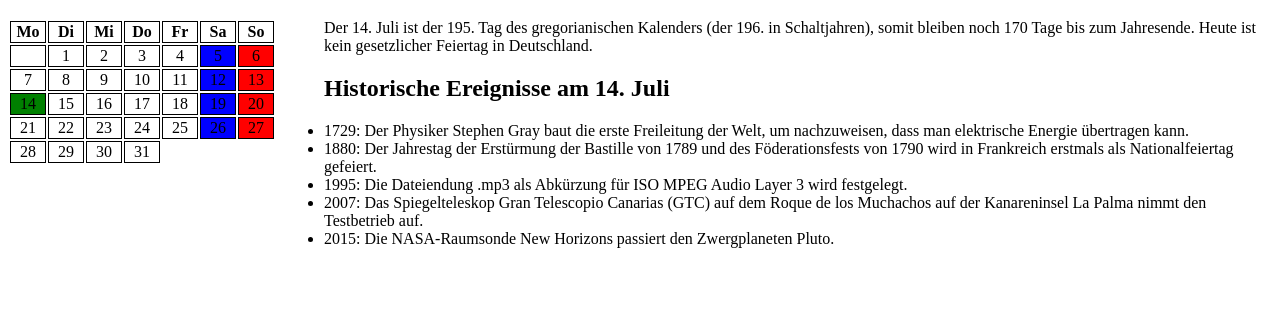
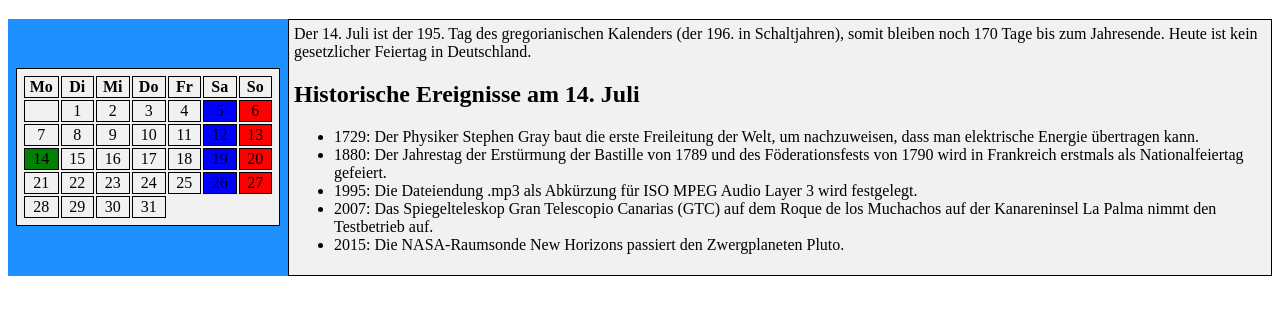
Before and after one commit to mrclksr/cdemy-js-kalender, a plain HTML site: page index.html in a window 1280 px wide. Shown: the part 61-376 px from the top of the page. Drawn offline with Linux system fonts and the light colour scheme.

Commit message:
Refactor HTML structure and update CSS for improved layout and styling

```diff
--- a/index.html
+++ b/index.html
@@ -9,9 +9,9 @@
 </head>
 
 <body>
-    <div>
-        <h1 class="center">Kalenderblatt vom 14.07.2025</h1>
-        <div class="calendar_box">
+    <h1 class="center">Kalenderblatt vom 14.07.2025</h1>
+    <div class="container">
+        <div class="calendar-container">
             <table class="calendar">
                 <tr>
                     <th>Mo</th>
@@ -66,7 +66,7 @@
                 </tr>
             </table>
         </div>
-        <div class="text_box">
+        <div>
             Der 14. Juli ist der 195. Tag des gregorianischen Kalenders (der 196. in Schaltjahren), somit bleiben noch
             170
             Tage bis zum Jahresende.
--- a/style.css
+++ b/style.css
@@ -29,14 +29,20 @@ table.calendar td:hover {
   text-align: center;
 }
 
-.calendar_box {
-  float: left;
-  width: 23%;
-  /*padding-right: 1em;*/
-  margin-right: 1em;
+.container {
+  display: grid;
+  grid-template-columns: auto auto;
+  background-color: dodgerblue;
+  padding: 0px;
 }
 
-.text_box {
-  float: right;
-  width: 75%;
+.container > div {
+  background-color: #f1f1f1;
+  border: 1px solid black;
+  padding: 5px;
 }
+
+.calendar-container {
+  margin: auto;
+  width: 90%;
+}
```
